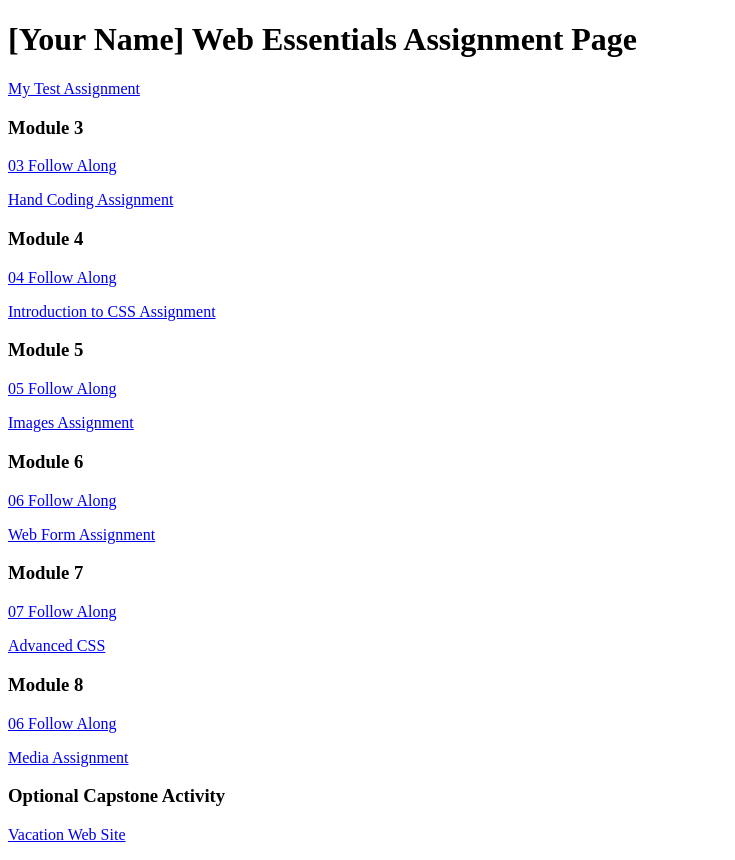
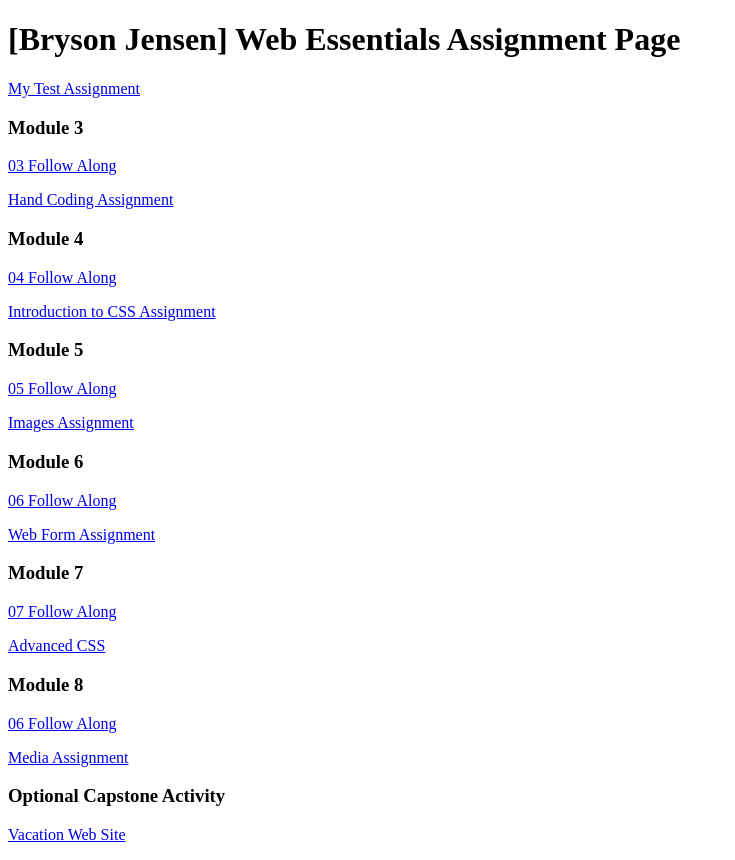
Before and after one commit to SpyArmy/dwdd1600, a plain HTML site: page index.html in a window 1280 px wide. Shown: the whole page, without its empty margins (0-735 px from the left). Drawn offline with Linux system fonts and the light colour scheme.

Commit message:
Update index.html

```diff
--- a/index.html
+++ b/index.html
@@ -6,7 +6,7 @@
 		<title>dwdd 1600 assignment list page</title>
 	</head>
 	<body>
-		<h1>[Your Name] Web Essentials Assignment Page</h1>
+		<h1>[Bryson Jensen] Web Essentials Assignment Page</h1>
 		<p><a href="01test">My Test Assignment</a></p>
 
 		<h3>Module 3</h3>
```
